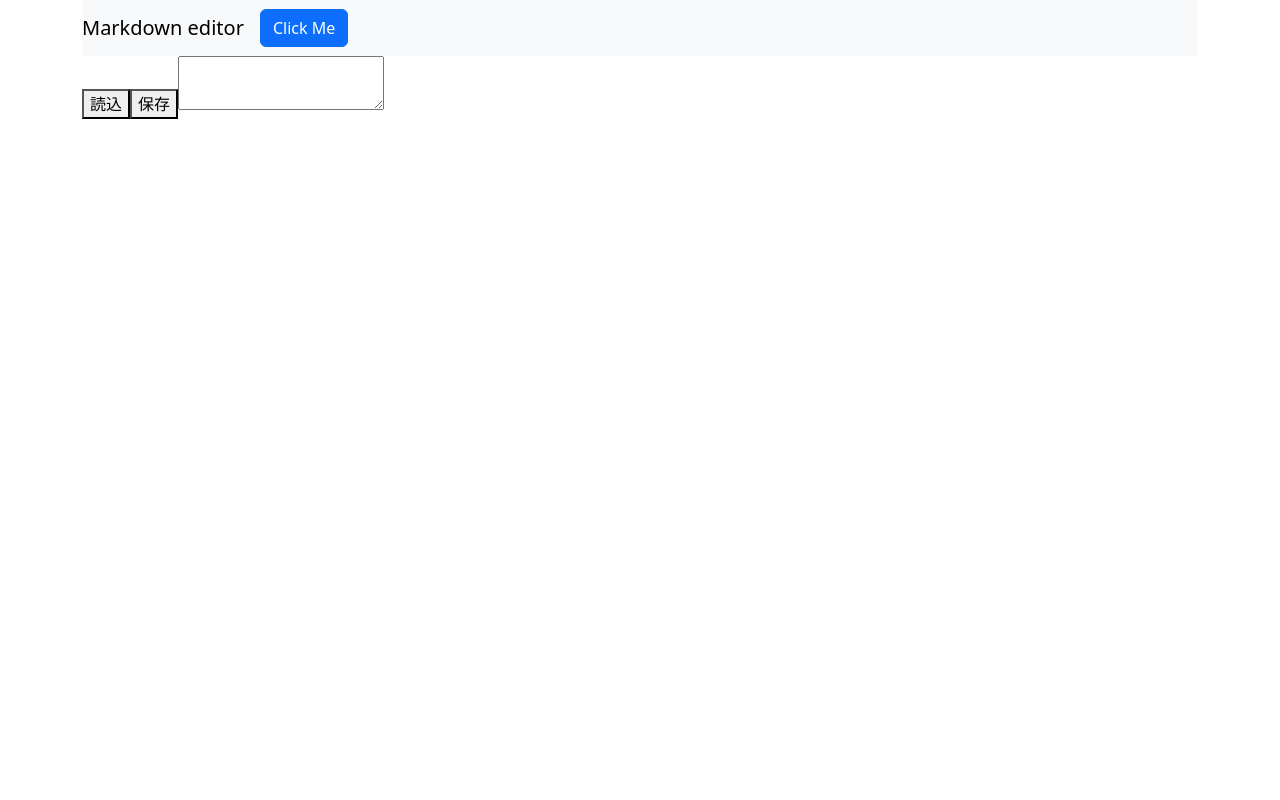
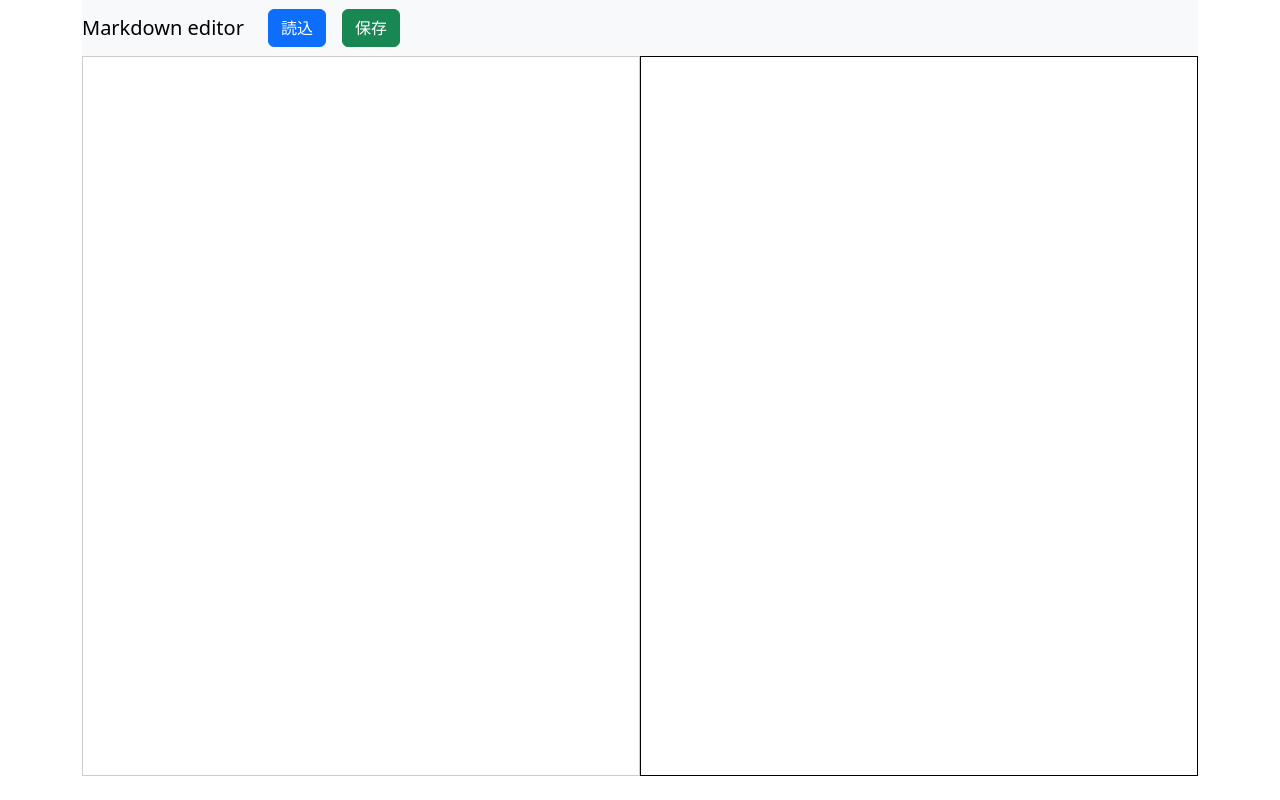
Before and after one commit to bellsanct/markdown-editor, a React (Create React App) app: page / in a window 1280 px wide. Built offline with nearby package versions, Linux system fonts and the light colour scheme.

Commit message:
それっぽい見た目の作成

```diff
--- a/package.json
+++ b/package.json
@@ -3,6 +3,7 @@
   "version": "0.1.0",
   "private": true,
   "dependencies": {
+    "@mui/icons-material": "^5.14.8",
     "@testing-library/jest-dom": "^5.17.0",
     "@testing-library/react": "^13.4.0",
     "@testing-library/user-event": "^13.5.0",
--- a/src/components/MarkdownEditor.js
+++ b/src/components/MarkdownEditor.js
@@ -1,6 +1,28 @@
 import React, { useState } from "react";
 import { Button, Navbar, Nav, Container, Row, Col } from "react-bootstrap"
 import { marked } from "marked";
+
+const editorStyle = {
+  color: '#333',
+  backgroundcolor: '#f8f8f8',
+  border: '1px solid #ccc',
+  padding: '10px',
+  width: '50%',
+  float: 'left',
+  height: '90vh',
+  resize: 'none'
+};
+
+const previewStyle = {
+  color: '#333',
+  backgroundcolor: '#f8f8f8',
+  border: '1px solid #000',
+  padding: '10px',
+  width: '50%',
+  float: 'right',
+  height: '90vh',
+  resize: 'none'
+};
 
 function MarkdownEditor() {
   const [markdown, setMarkdown] = useState("");
@@ -72,21 +94,20 @@ function MarkdownEditor() {
       <Navbar bg="light">
         <Navbar.Brand>Markdown editor</Navbar.Brand>
         <Nav className="ml-auto">
-          <Nav.Item>
-            <Button variant="primary">Click Me</Button>
-          </Nav.Item>
+	  <button className="btn btn-primary mx-2" onClick={handleLoadMarkdown}>読込</button>
+          <button className="btn btn-success mx-2" onClick={handleSaveMarkdown}>保存</button>
         </Nav>
       </Navbar>
       <div className="markdown-editor">
-        <button onClick={handleLoadMarkdown}>読込</button>
-        <button onClick={handleSaveMarkdown}>保存</button>
         <textarea
+	  style={editorStyle}
           className="editor"
           value={markdown}
           onChange={(e) => setMarkdown(e.target.value)}
         ></textarea>
         <div
           className="preview"
+	  style={previewStyle}
           dangerouslySetInnerHTML={{ __html: marked(markdown) }}
         ></div>
       </div>
```
Also changed, not shown: 1 other file (tests, documents, lock files or other folders).
